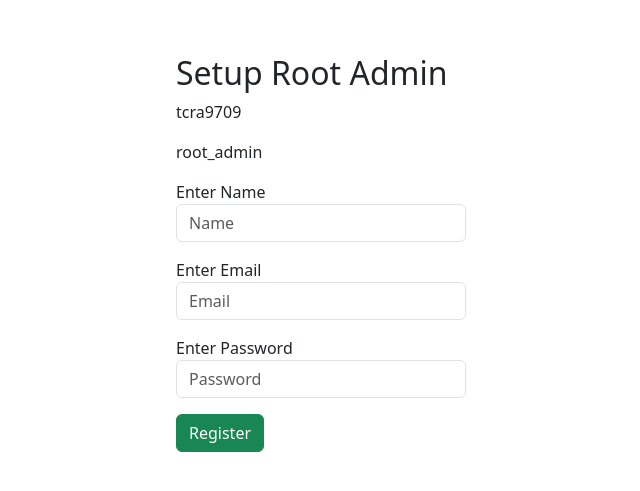
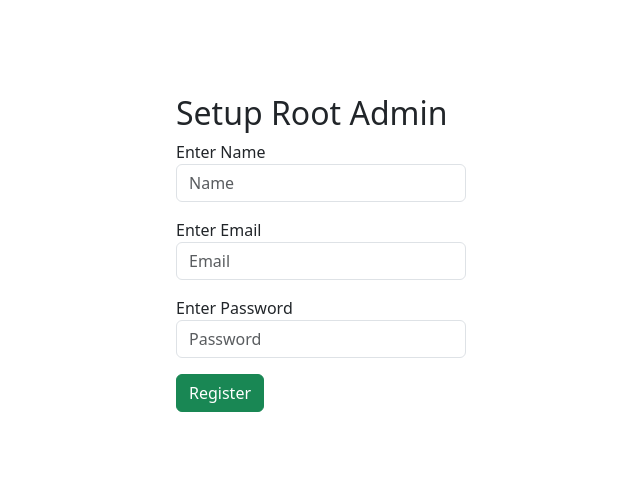
Before and after one commit to roshanpawar17/web-chat-application, a React (Vite) app: page /rootadminsetup in a window 1280 px wide. Shown: the part 147-638 px from the top of the page, without its empty margins (319-959 px from the left). Built offline with nearby package versions, Linux system fonts and the light colour scheme; no server answers.

Commit message:
code commented

```diff
--- a/src/registration/RootAdminSetup.jsx
+++ b/src/registration/RootAdminSetup.jsx
@@ -68,11 +68,11 @@ function RootAdminSetup() {
         <section className='root-admin-setup-section'>
             <div className="container-a">
                 <h2>Setup Root Admin</h2>
-                <p>{rootAdmitData.rid}</p>
+                {/* <p>{rootAdmitData.rid}</p>
                 <p>{rootAdmitData.rname}</p>
                 <p>{rootAdmitData.remail}</p>
                 <p>{rootAdmitData.rpassword}</p>
-                <p>{rootAdmitData.role}</p>
+                <p>{rootAdmitData.role}</p> */}
 
                 <form onSubmit={handleSubmit}>
                     <FormGroup>
```
